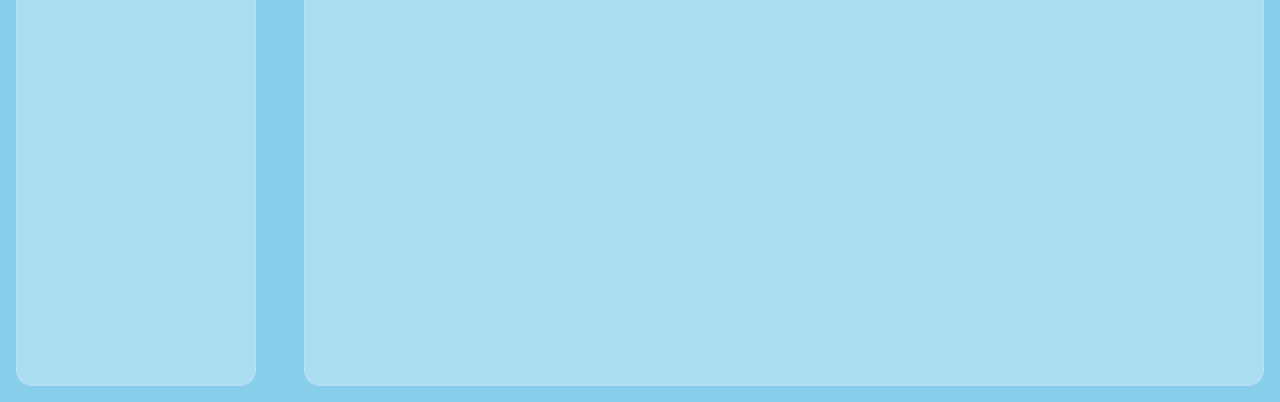
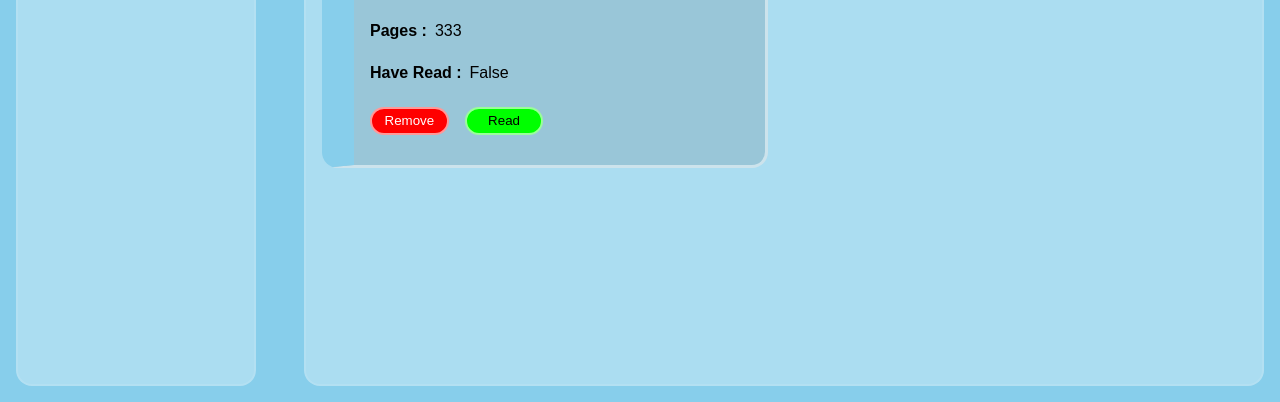
Before and after one commit to 5OH3L/Library-V2, a plain HTML site: page index.html in a window 1280 px wide. Shown: the part 398-800 px from the top of the page. Drawn offline with Linux system fonts and the light colour scheme.

Commit message:
Fixed Size for Overflowing Books

```diff
--- a/style/style.css
+++ b/style/style.css
@@ -61,10 +61,10 @@ body {
 #right {
     padding: 1rem;
     display: grid;
-    grid-template-columns: repeat(auto-fill, minmax(250px, 1fr));
-    grid-template-rows: repeat(auto-fill, minmax(200px, 1fr));
+    grid-template-columns: repeat(auto-fill, minmax(300px, 1fr));
+    grid-auto-rows: minmax(250px, max-content);
     gap: 2rem;
-    overflow: hidden;
+    overflow: auto;
     position: relative;
 }
 
@@ -88,11 +88,11 @@ body {
     display: grid;
     grid-template-rows: repeat(5, 1fr);
     border-radius: 1rem;
-    justify-content: center;
+    justify-content: start;
     align-items: start;
     border: .2rem solid rgba(255, 255, 255, .5);
     border-left: 2rem solid skyblue;
-    overflow: auto;
+    overflow: hidden;
     animation: popIn .5s ease;
 }
 
@@ -124,6 +124,7 @@ body {
 
 #read {
     background-color: #00FF00;
+    padding: .3rem .5rem;
     outline: none;
     border: none;
     border-radius: 1rem;
@@ -133,7 +134,6 @@ body {
 #remove,
 #read {
     border: 2px solid rgba(255, 255, 255, .6);
-    color: wih;
 }
 
 /* Input Popup */
```
Also changed, not shown: index.html (+47 -13 lines).
